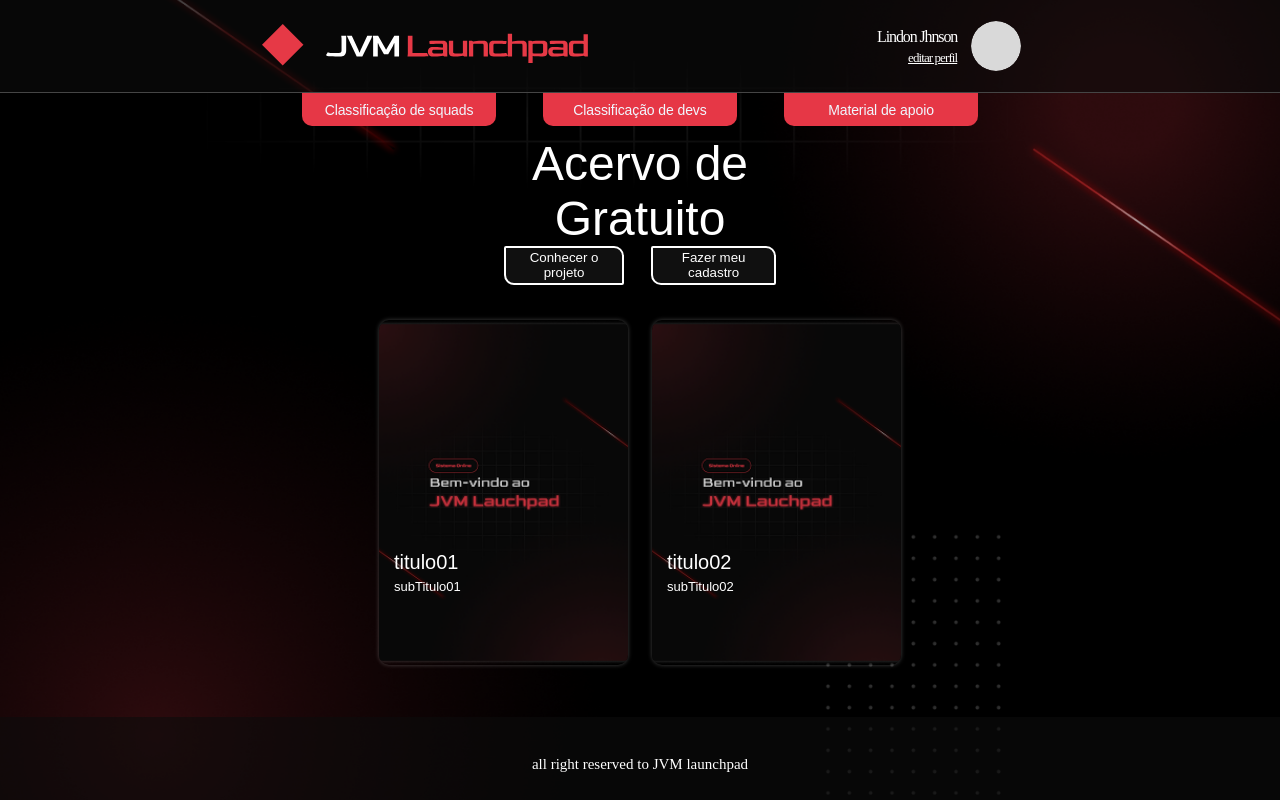
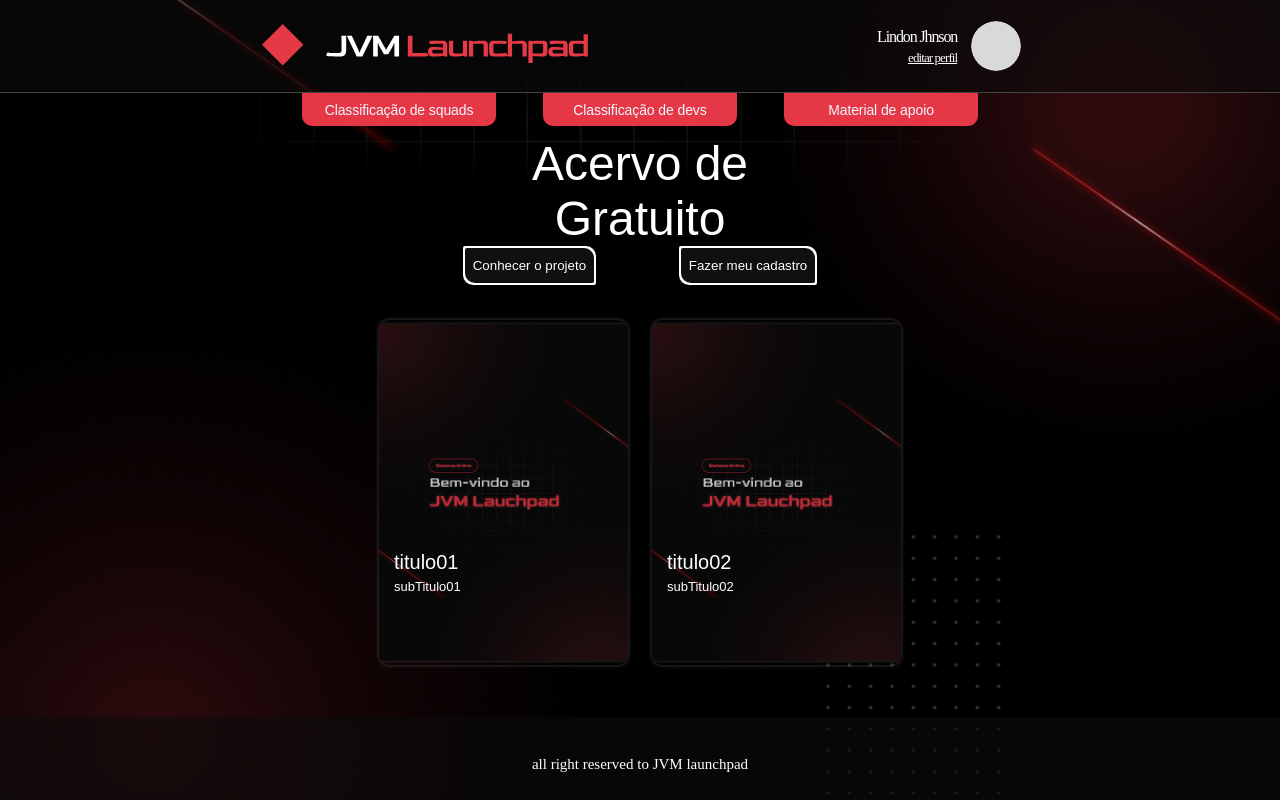
Before and after one commit to Kallarari/jvm-launchpad-front, a React (Vite) app: page /acervo in a window 1280 px wide. Built offline with nearby package versions, Linux system fonts and the light colour scheme; no server answers; a web font is replaced by a local one.

Commit message:
refactor:adicionado Blut no botão e terminado modal

```diff
--- a/src/squad5/components/Button/styles.ts
+++ b/src/squad5/components/Button/styles.ts
@@ -1,15 +1,51 @@
 import styled from "styled-components";
 
 
-export const ButtonContainer = styled.button<{$secondary?:boolean}>`
+export const ButtonContainer = styled.button<{ $secondary?: boolean }>`
     min-width: 97px;
     height: 39px;
     color: #fff;
     padding: 2px 8px;
-    background-color: ${prop => prop.$secondary ? '#101010' : '#e63946' } ;
+    background-color: none;
+    border: ${prop => prop.$secondary ? 'solid 2px #ffffff' : 'none'} ;
+    position:relative;
+    z-index: 1;
+    white-space:normal;
 
-    border: ${prop => prop.$secondary ? 'solid 2px #ffffff' : 'none' } ;
-
+    cursor: pointer;
     border-radius: 2px 10px;
 
+    &::after{
+        border-radius: 2px 10px;
+        content: "";
+        position: absolute;
+        top: 0;
+        left: 0;
+        width: 100%;
+        height: 100%;
+        z-index: -1;
+        background-color: ${prop => prop.$secondary ? '#101010' : '#e63946'} ;
+    }
+
+
+    &::before{
+        border-radius: 2px 10px;
+        content: "";
+        position: absolute;
+        top: -2px;
+        left: -2px;
+        width: calc(100% + 4px);
+        height: calc(100% + 4px);
+        z-index: -1;
+        filter: blur(4px);
+        background-color: ${prop => prop.$secondary ? '#ffffff' : '#e63946'} ;
+        background-size: 600%;
+        opacity: 0;
+    }
+
+    &:hover::before{
+        opacity: 1;
+    }
+
+
 `
--- a/src/squad5/components/Card/styles.ts
+++ b/src/squad5/components/Card/styles.ts
@@ -68,6 +68,7 @@ export const CardHeaderButton = styled.button`
   cursor: pointer;
   transition: background 0.2s, color 0.2s;
   padding: 0;
+
 
   &:hover {
     background: #fff;
--- a/src/squad5/components/Modal/styles.ts
+++ b/src/squad5/components/Modal/styles.ts
@@ -1,6 +1,6 @@
 import styled from "styled-components";
 
-export const ModalBody = styled.div<{isActive?:boolean}>`
+export const ModalBody = styled.div<{ isActive?: boolean }>`
     width: 737px;
     height: 597px;
 
@@ -66,3 +66,48 @@ export const ModalContent = styled.div`
     gap: 0.9em;
 
 `
+
+export const DividerContainer = styled.div`
+  display:flex;
+  align-items: center;
+  text-align: center;
+  justify-content:center;
+  width: 100%;
+  margin: 20px 0;
+  position: relative;
+`;
+
+export const DividerText = styled.span`
+
+
+  color: #fff;
+  font-size: 16px;
+  padding: 0 10px;
+  white-space: nowrap;
+  z-index: 10;
+
+    &::before {
+    content: '';
+    position: absolute;
+    top: 50%;
+    left: 23%;
+    right: 50%;
+    margin-right: 15px;
+    border-top: 1px solid #fff;
+    z-index: 5;
+    width:80px;
+  }
+
+  &::after {
+    content: '';
+    position: absolute;
+    top: 50%;
+    left: 52%;
+    right: 0;
+    margin-left: 15px;
+    border-top: 1px solid #fff;
+    z-index: 5;
+    width:80px;
+  }
+
+`;
--- a/src/squad5/components/Title/styles.ts
+++ b/src/squad5/components/Title/styles.ts
@@ -13,6 +13,7 @@ export const ButtonWrapper = styled.div`
     flex-direction: row;
     justify-content: safe center;
     gap: 10%;
+    width:100%;
 
 `
 
--- a/src/squad5/pages/manageacervo/index.tsx
+++ b/src/squad5/pages/manageacervo/index.tsx
@@ -1,7 +1,7 @@
 import { Body } from "../../components/Body"
 import { Modal } from "../../components/Modal";
 import { Input, InputFile } from "../../components/Input";
-import { ModalContent, ModalFooter, ModalHeader, ModalWrapperContent } from "../../components/Modal/styles";
+import { DividerContainer, DividerText, ModalContent, ModalFooter, ModalHeader, ModalWrapperContent } from "../../components/Modal/styles";
 import { Button } from "../../components/Button";
 import { z } from "zod";
 import React, { useContext, useEffect, useRef, useState } from "react";
@@ -13,7 +13,7 @@ import UserImage from "../../Assets/Ellipse.svg";
 import { AuthContext } from "../../context/authContext";
 import { Footer } from "../../components/Footer";
 import { Header } from "../../components/Header";
-import { Avatar, HeaderContent, HeaderWrapper, SubHeader, SubHeaderWrapper, UserBadage, UserInfo, } from "../../components/Header/styles";
+import { Avatar, HeaderContent, HeaderWrapper, UserBadage, UserInfo, } from "../../components/Header/styles";
 import { TitleAcervoManage } from "../../components/Title";
 
 const Schema = z.object({
@@ -183,11 +183,7 @@ export function ManageAcervo() {
                 </HeaderWrapper>
             </Header>
 
-            <SubHeaderWrapper>
-                <SubHeader><span>Classificação de squads</span></SubHeader>
-                <SubHeader><span>Classificação de devs</span></SubHeader>
-                <SubHeader><span>Material de apoio</span></SubHeader>
-            </SubHeaderWrapper>
+
 
             <Body>
 
@@ -235,6 +231,11 @@ export function ManageAcervo() {
                                 onClick={abrirSeletorFile}
                             />
 
+                            <DividerContainer>
+                                <DividerText>ou</DividerText>
+
+                            </DividerContainer>
+
                             <Input name='url' title="Link do material"
                                 onChange={(event) => handleChange(event)}
                                 helperText={!fileData ?
```
Lines whose indentation alone changed are shown as unchanged.
